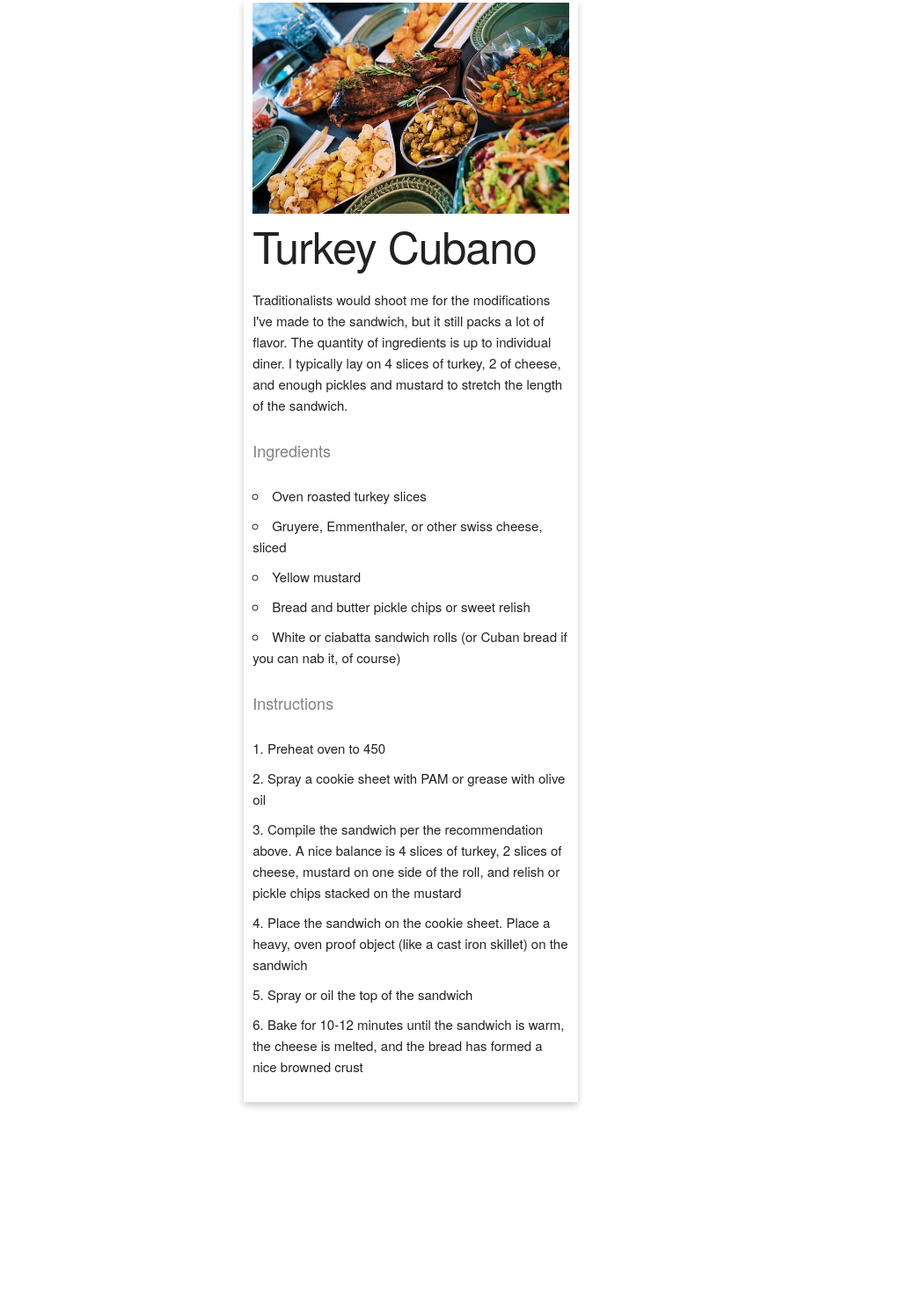
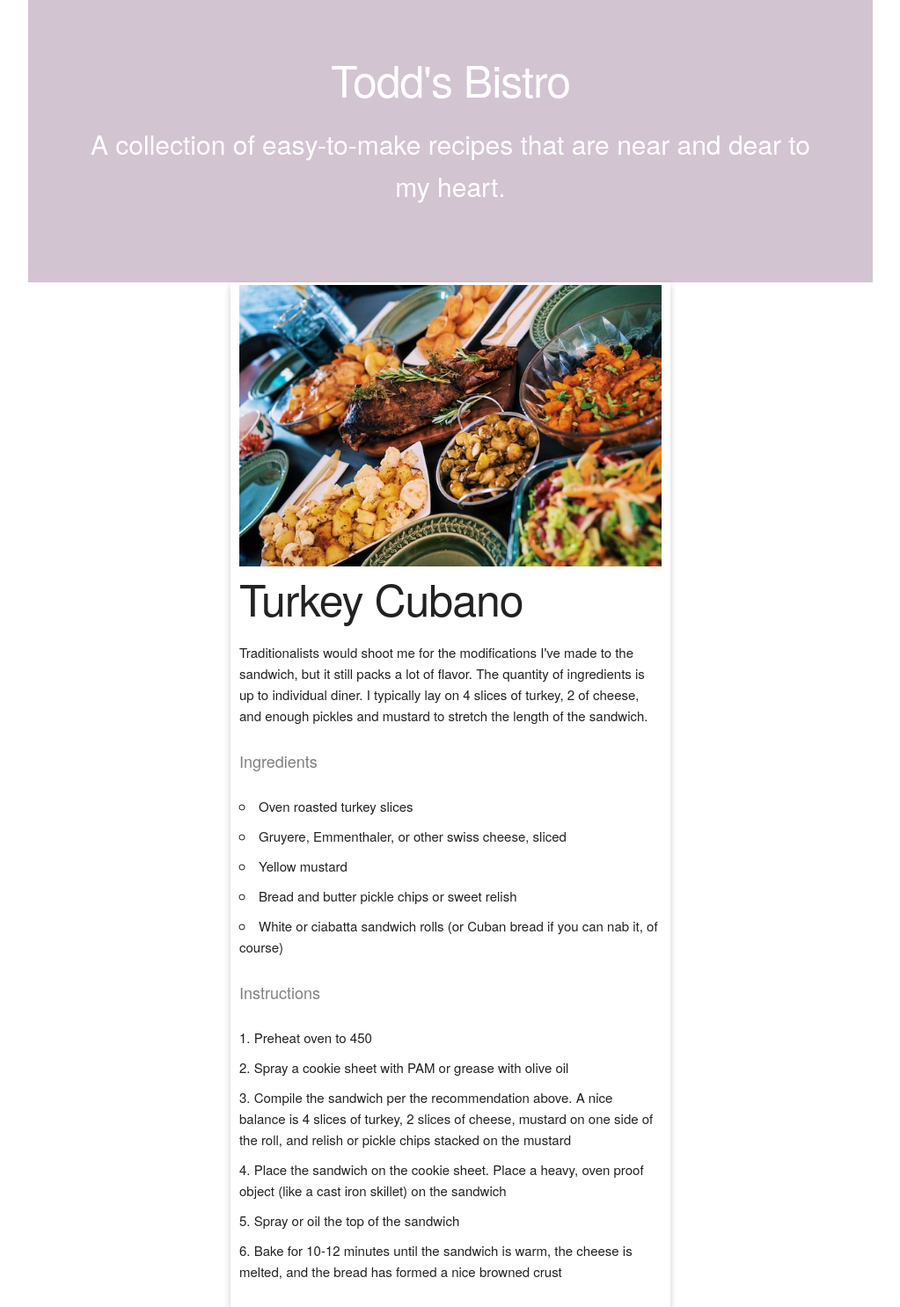
Before and after one commit to trbittner/recipes, a Jekyll site: the page built from index.html, in a window 1280 px wide. Shown: the whole page at 88% size, without its empty margins (128-1151 px from the left). Built offline with Jekyll 4.4.1, drawn with Linux system fonts in a browser that asks for light colours.

Commit message:
Added a header and a color scheme.

```diff
--- a/assets/css/recipe.css
+++ b/assets/css/recipe.css
@@ -1,6 +1,14 @@
+/* Site Color Scheme in CSS HEX
+--white: #ffffffff;
+--turquoise-blue: #81f4e1ff;
+--vivid-sky-blue: #56cbf9ff;
+--french-pink: #ff729fff;
+--languid-lavender: #d3c4d1ff;
+*/
+
 .card {
   box-shadow: 0 4px 8px 0 rgba(0, 0, 0, 0.2);
-  max-width: 360px;
+  max-width: 480px;
   margin: auto;
   text-align: left;
   padding: 3px 10px;
@@ -10,3 +18,11 @@
   color: grey;
   font-size: 18px;
 }
+
+.header {
+  padding: 60px;
+  text-align: center;
+  background: #d3c4d1ff;
+  color: white;
+  font-size: 30px;
+}
--- a/index.html
+++ b/index.html
@@ -7,8 +7,11 @@ title: home
 ---
 <div class="container">
     <div class="row">
-        <div class="two columns"></div>
-        <div class="ten columns">
+        <div class="twelve columns">
+            <div class="header">
+                <h1>Todd's Bistro</h1>
+                <p>A collection of easy-to-make recipes that are near and dear to my heart.</p>
+            </div>
             <div class="card">
                 <img src="assets/images/recipe-placeholder.jpg" alt="Recipe Placeholder" style="width:100%">
                 <h1>Turkey Cubano</h1>
@@ -37,6 +40,5 @@ title: home
                 </ol>
             </div>
         </div>
-        <div class="two columns"></div>
     </div>
 </div>
```
